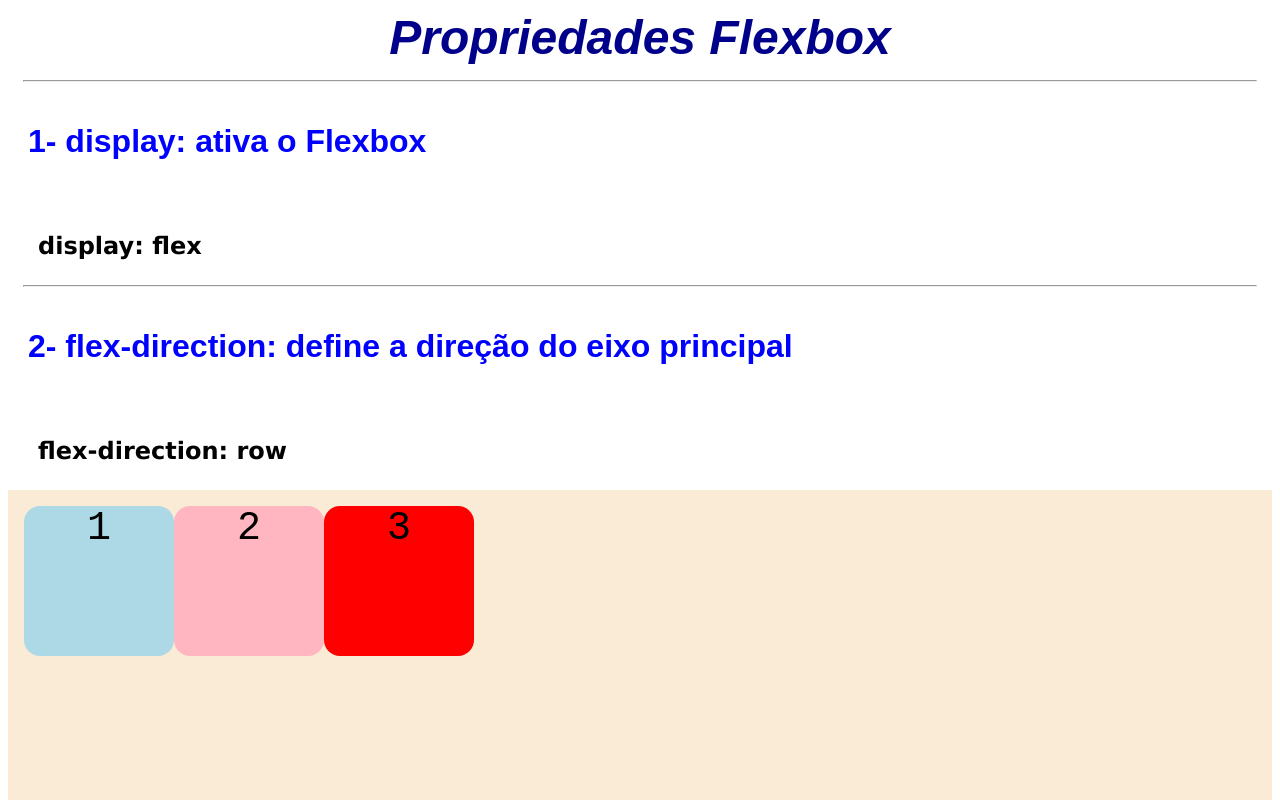
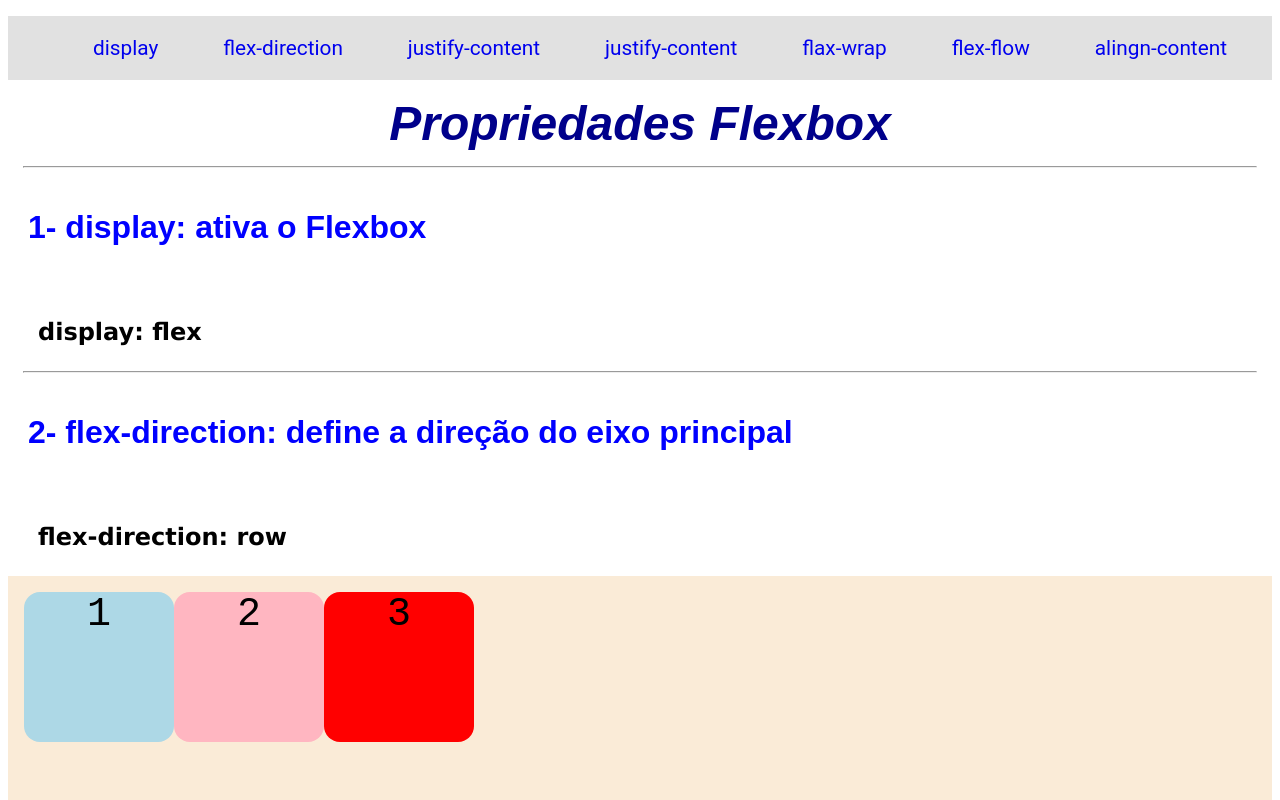
Before and after one commit to MEDEIROSkaiki/css-flexbox, a plain HTML site: page index.html in a window 1280 px wide. Shown: the top 800 px of the page. Drawn offline with Linux system fonts and the light colour scheme.

Commit message:
menu de navegação

```diff
--- a/index.html
+++ b/index.html
@@ -9,14 +9,27 @@
 </head>
 
 <body>
+
+    <nav class="menu">
+        <ul>
+            <li class="link-munu-principal"><a href="#display">display</a></li>
+            <li class="link-munu-principal"><a href="#flex-direction">flex-direction</a></li>
+            <li class="link-munu-principal"><a href="#justify-content">justify-content</a></li>
+            <li class="link-munu-principal"><a href="#alingn-items">justify-content</a></li>
+            <li class="link-munu-principal"><a href="#flax-wrap">flax-wrap</a></li>
+            <li class="link-munu-principal"><a href="#flex-flow">flex-flow</a></li>
+            <li class="link-munu-principal"><a href="#alingn-content">alingn-content</a></li>
+        </ul>
+    </nav>
+
     <h1 class="titulo-pagina">Propriedades Flexbox</h1>
     <hr>
 
-    <h1 class="nome-da-propriedade">1- display: ativa o Flexbox</h1>
+    <h1 class="nome-da-propriedade" id="display">1- display: ativa o Flexbox</h1>
     <h2 class="valor-da-propriedade">display: flex</h2>
     <hr>
 
-    <h1 class="nome-da-propriedade">2- flex-direction: define a direção do eixo principal</h1>
+    <h1 class="nome-da-propriedade" id="flex-direction">2- flex-direction: define a direção do eixo principal</h1>
 
     <h2 class="valor-da-propriedade">flex-direction: row</h2>
     <main class="container-row">
@@ -46,7 +59,7 @@
         <div class="bloco-3"> 3 </div>
     </main>
 
-    <h1 class="nome-da-propriedade">3- justify-content: serve para alinhar os objetos no eixo principal</h1>
+    <h1 class="nome-da-propriedade" id="justify-content">3- justify-content: serve para alinhar os objetos no eixo principal</h1>
 
     <h2 class="valor-da-propriedade">justify-content: center</h2>
     <main class="justify-content-center">
@@ -90,7 +103,7 @@
         <div class="bloco-3"> 3 </div>
     </main>
 
-    <h1 class="nome-da-propriedade">4- alingn-items: alinhar os elementos no eixo perpendicular/secundario </h1>
+    <h1 class="nome-da-propriedade" id="alingn-items">4- alingn-items: alinhar os elementos no eixo perpendicular/secundario </h1>
 
     <h2 class="valor-da-propriedade">aling-items: center</h2>
     <main class="container-aling-items-center">
@@ -130,7 +143,7 @@
         <div class="bloco-3-fontes-diferentes"> 3 </div>
     </main>
 
-    <h1 class="nome-da-propriedade">5- flax-wrap: serve para decidir se os elementos irão para a linha de baixo qundo hegar ao final do container ou se eles ficarão espremidos </h1>
+    <h1 class="nome-da-propriedade" id="flax-wrap">5- flax-wrap: serve para decidir se os elementos irão para a linha de baixo qundo hegar ao final do container ou se eles ficarão espremidos </h1>
 
     <h2 class="valor-da-propriedade">flexwrap-nowrap: nowrap</h2>
     <main class="container-flexwrap-nowrap">
@@ -181,7 +194,7 @@
     </main>
 
 
-    <h1 class="nome-da-propriedade">6- flex-flow (SHORHAND) atalho para as propriedades flex-direction = flex-wrap</h1>
+    <h1 class="nome-da-propriedade" id="flex-flow">6- flex-flow (SHORHAND) atalho para as propriedades flex-direction = flex-wrap</h1>
 
     <h2 class="valor-da-propriedade">flex-flow-row-nowrap: nowrap</h2>
     <main class="container-flexflow-row-nowrap">
@@ -199,7 +212,7 @@
     </main>
 
 
-    <h1 class="nome-da-propriedade">7- alingn-content: para, quando existir quebra de linha (ou seja flex-wrap) e nos queremos alinhar os elementos no eixo perpendicular/secundario</h1>
+    <h1 class="nome-da-propriedade" id="alingn-content">7- alingn-content: para, quando existir quebra de linha (ou seja flex-wrap) e nos queremos alinhar os elementos no eixo perpendicular/secundario</h1>
 
     <h2 class="valor-da-propriedade">aling-content: center</h2>
     <main class="container-aling-content-center">
@@ -295,5 +308,4 @@
 </body>
 
 
-
 </html>
--- a/style.css
+++ b/style.css
@@ -414,3 +414,33 @@ hr {
                 padding: 16px;
                 height: 500px;
             }
+
+           .menu{
+            width:100%;
+            margin: auto;
+            text-align: center;
+            background-color: rgb(225, 225, 225);
+           }
+
+           .menu ul {
+            display: flex;
+            justify-content: space-evenly;
+            list-style: none;
+           }
+
+           .menu li {
+            padding: 20px;
+            font-family: 'Roboto', sans-serif;
+            font-weight: 400;
+            font-size: 1.3em;
+           }
+
+           a {
+            text-decoration: none;
+        }
+
+        .menu a:hover{
+            background-color: rgb(121, 121, 121);
+            padding: 20px;
+            border-radius:0px;
+        }
```
